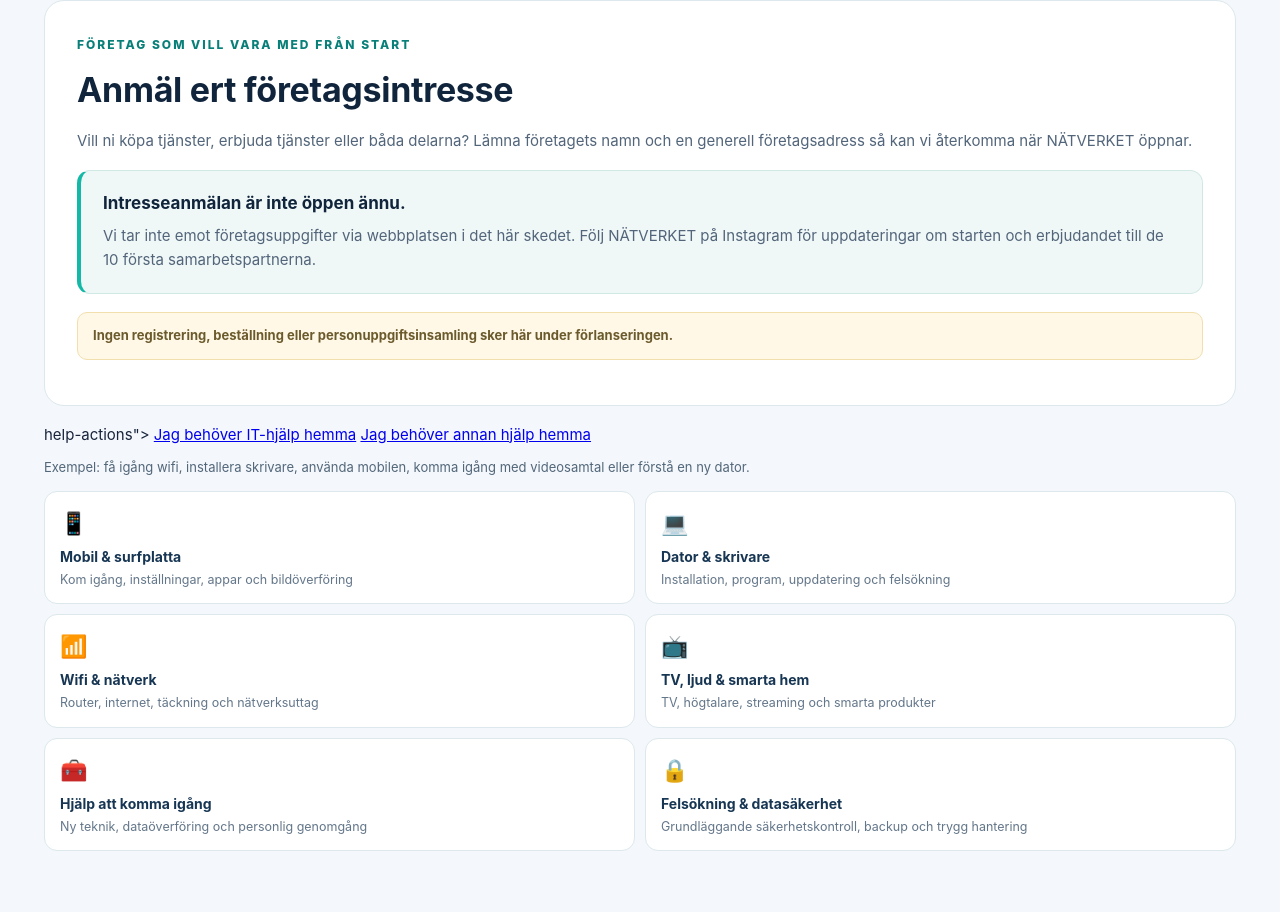
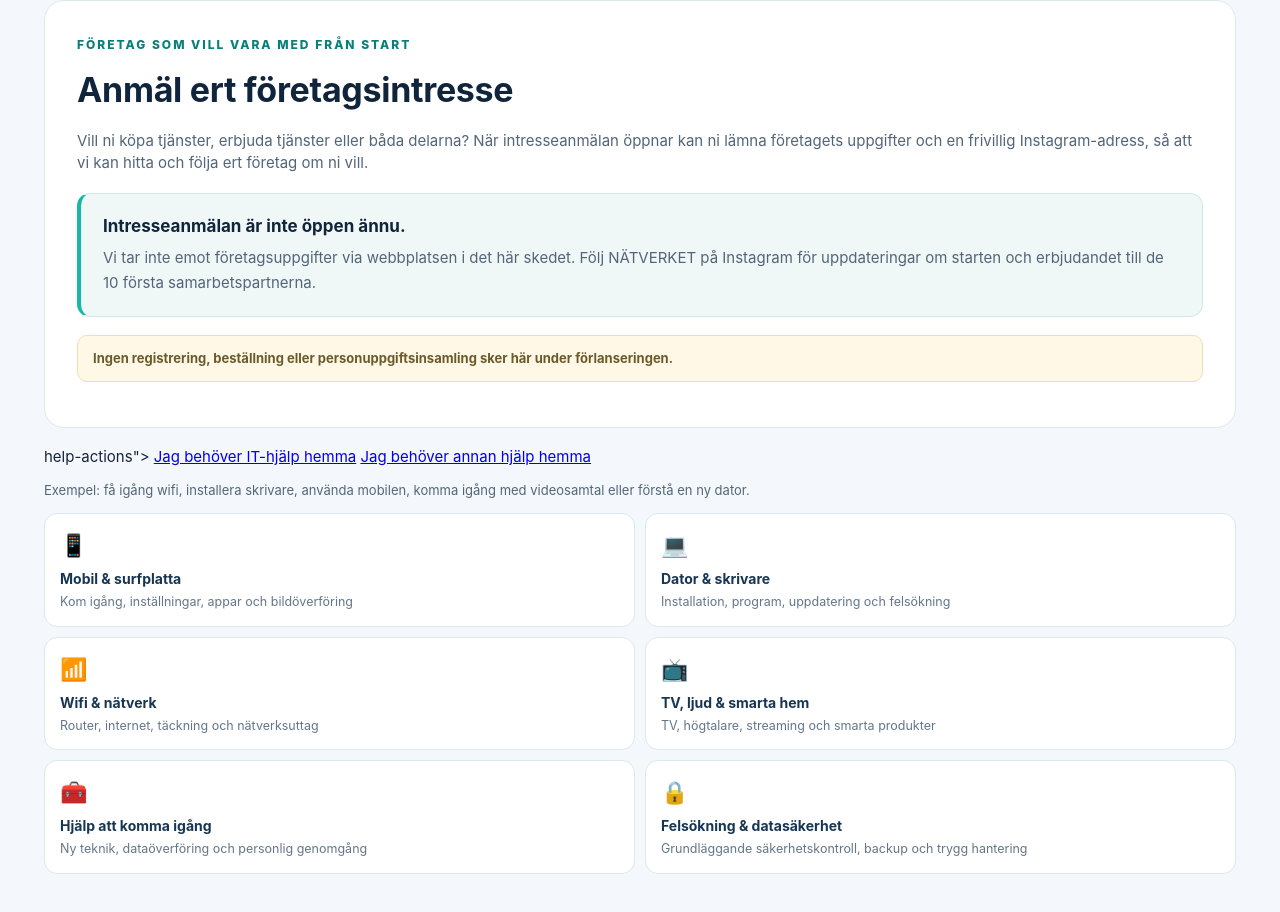
Before and after one commit to Lillick/natverket, a plain HTML site: page index.html in a window 1280 px wide. Shown: the part 1676-2588 px from the top of the page. Drawn offline with nearby package versions, Linux system fonts and the light colour scheme.

Commit message:
Include optional Instagram handle in future company intake

```diff
--- a/index.html
+++ b/index.html
@@ -386,7 +386,7 @@ body{background:#f4f7fb}
 </section>
 <section class="business-provider-panel" id="company-provider">
  <span class="public-kicker">FÖRETAG SOM VILL VARA MED FRÅN START</span><h2>Anmäl ert företagsintresse</h2>
- <p>Vill ni köpa tjänster, erbjuda tjänster eller båda delarna? Lämna företagets namn och en generell företagsadress så kan vi återkomma när NÄTVERKET öppnar.</p>
+ <p>Vill ni köpa tjänster, erbjuda tjänster eller båda delarna? När intresseanmälan öppnar kan ni lämna företagets uppgifter och en frivillig Instagram-adress, så att vi kan hitta och följa ert företag om ni vill.</p>
  <div class="prelaunch-panel" id="company-form">
   <strong>Intresseanmälan är inte öppen ännu.</strong><p>Vi tar inte emot företagsuppgifter via webbplatsen i det här skedet. Följ NÄTVERKET på Instagram för uppdateringar om starten och erbjudandet till de 10 första samarbetspartnerna.</p>
 
```
